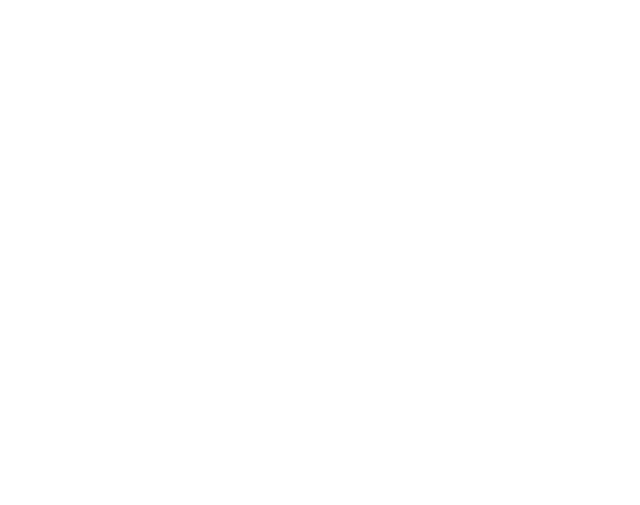
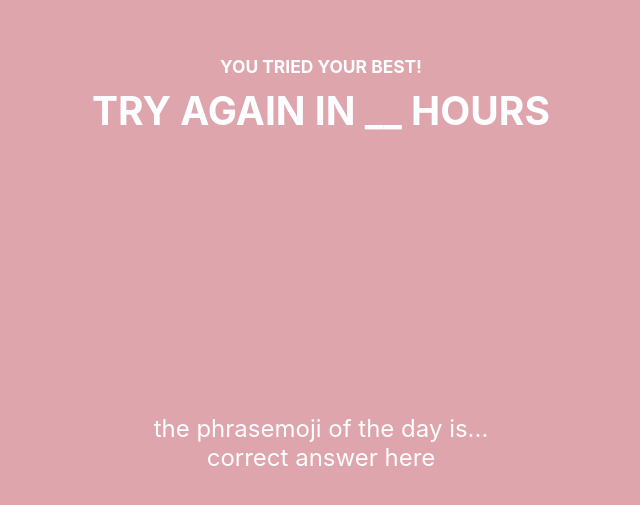
Before and after one commit to chelsabeth/phrasemoji, a React (Create React App) app: page /try-again in a window 1280 px wide. Before the commit this address had no page. Shown: the part 141-646 px from the top of the page, without its empty margins (319-959 px from the left). Built offline with nearby package versions, Linux system fonts and the light colour scheme.

Commit message:
Add try again page and styling

```diff
--- a/src/App.js
+++ b/src/App.js
@@ -2,6 +2,7 @@
 import { BrowserRouter, Route, Routes } from 'react-router-dom';
 import Homepage from './components/Homepage';
 import Success from './components/Success';
+import TryAgain from './components/TryAgain';
 
 function App() {
   return (
@@ -10,6 +11,7 @@
         <Routes>
           <Route exact path="/" element={<Homepage/>} />
           <Route path="/success" element={<Success/>} />
+          <Route path="/try-again" element={<TryAgain/>} />
         </Routes>
       </BrowserRouter>
     </div>
--- a/src/components/Success.css
+++ b/src/components/Success.css
@@ -19,7 +19,7 @@
 }
 
 .share-text {
-    font-size: large;
+    font-size: x-large;
 }
 
 .social-icons {
--- a/src/components/TryAgain.css
+++ b/src/components/TryAgain.css
@@ -0,0 +1,20 @@
+.tryagain-page {
+    text-align: center;
+    background-color: #dfa5ad;
+    min-height: 100vh;
+    display: flex;
+    flex-direction: column;
+    align-items: center;
+    justify-content: center;
+    font-size: calc(10px + 2vmin);
+    color: #FDFEFF;
+}
+
+h2 {
+    margin-top: 0;
+}
+
+.answer-section {
+    margin-top: 35vh;
+    font-size: x-large;
+}
--- a/src/components/TryAgain.js
+++ b/src/components/TryAgain.js
@@ -0,0 +1,19 @@
+import './TryAgain.css';
+
+function TryAgain() {
+    // UPDATE - put the amount of hours remaining in the h2 and the correct phrasemoji in the "answer-correct" div
+    return (
+      <div className="tryagain-page">
+        <section>
+            <h6 className="subtext">YOU TRIED YOUR BEST!</h6>
+            <h2>TRY AGAIN IN __ HOURS</h2>
+        </section>
+        <section className="answer-section">
+            <div className="answer-text">the phrasemoji of the day is...</div>
+            <div className="answer-correct">correct answer here</div>
+        </section>
+      </div>
+    );
+  }
+
+  export default TryAgain;
```
